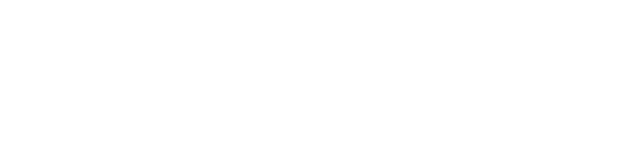
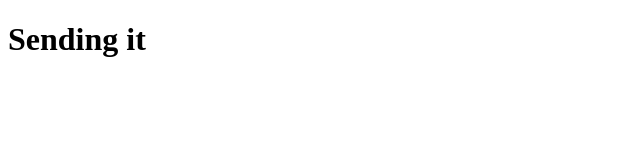
Before and after one commit to amjoarder/first-repo, a plain HTML site: page index.html in a window 1280 px wide. Shown: the whole page, without its empty margins (0-640 px from the left). Drawn offline with Linux system fonts and the light colour scheme.

Commit message:
added something

```diff
--- a/index.html
+++ b/index.html
@@ -7,6 +7,7 @@
     <title>GitHub</title>
 </head>
 <body>
+    <h1>Sending it</h1>
 
 </body>
 </html>
```
